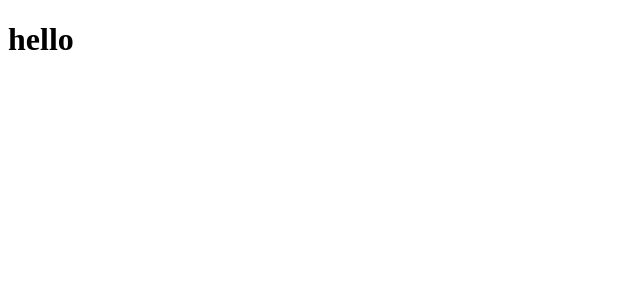
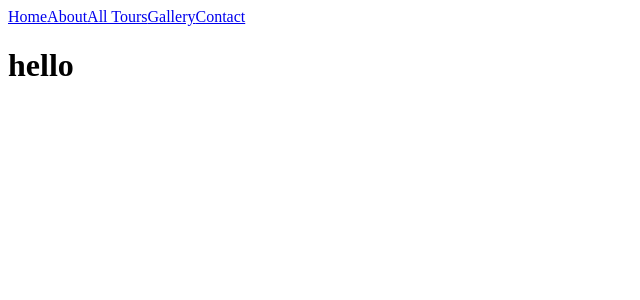
Before and after one commit to NarminAlakbarova/Camper-Team-Project, a React (Vite) app in the folder client/: page / in a window 1280 px wide. Shown: the top 300 px of the page, without its empty margins (0-640 px from the left). Built offline with nearby package versions, Linux system fonts and the light colour scheme.

Commit message:
feat:router added

```diff
--- a/client/src/App.jsx
+++ b/client/src/App.jsx
@@ -1,8 +1,12 @@
+import { Outlet } from "react-router-dom";
 import "./App.css";
+import Header from "./layout/header";
 
 function App() {
   return (
     <>
+      <Header/>
+      <Outlet/>
       <h1>hello</h1>
     </>
   );
--- a/client/src/layout/header/index.jsx
+++ b/client/src/layout/header/index.jsx
@@ -0,0 +1,18 @@
+import React from 'react'
+import { NavLink } from 'react-router-dom'
+
+const Header = () => {
+  return (
+    <div>
+        <nav>
+            <NavLink to={"home"}>Home</NavLink>
+            <NavLink to={"about"}>About</NavLink>
+            <NavLink to={"allTours"}>All Tours</NavLink>
+            <NavLink to={"gallery"}>Gallery</NavLink>
+            <NavLink to={"contact"}>Contact</NavLink>
+        </nav>
+    </div>
+  )
+}
+
+export default Header
--- a/client/src/main.jsx
+++ b/client/src/main.jsx
@@ -1,10 +1,13 @@
-import React from 'react'
-import ReactDOM from 'react-dom/client'
-import App from './App.jsx'
+import React from "react";
+import ReactDOM from "react-dom/client";
+import App from "./App.jsx";
+import { RouterProvider } from "react-router-dom";
+import { router } from "./router/index.jsx";
 
-
-ReactDOM.createRoot(document.getElementById('root')).render(
+ReactDOM.createRoot(document.getElementById("root")).render(
   <React.StrictMode>
-    <App />
-  </React.StrictMode>,
-)
+    <RouterProvider router={router}>
+      <App />
+    </RouterProvider>
+  </React.StrictMode>
+);
```
Also changed, not shown: client/src/router/index.jsx (+61 -0 lines).
